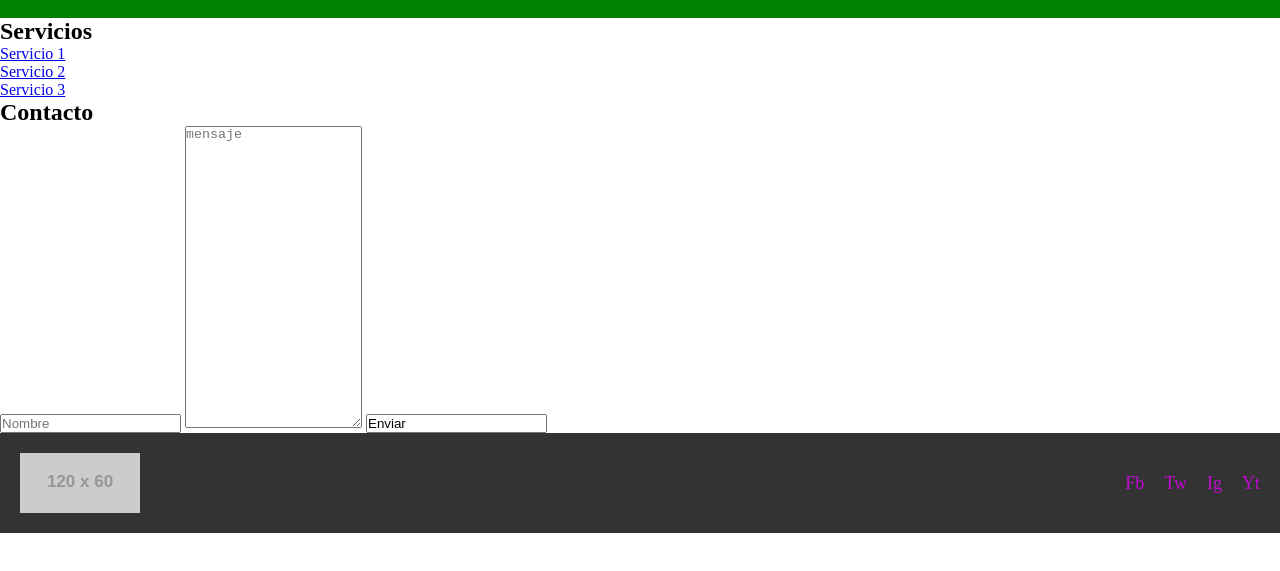
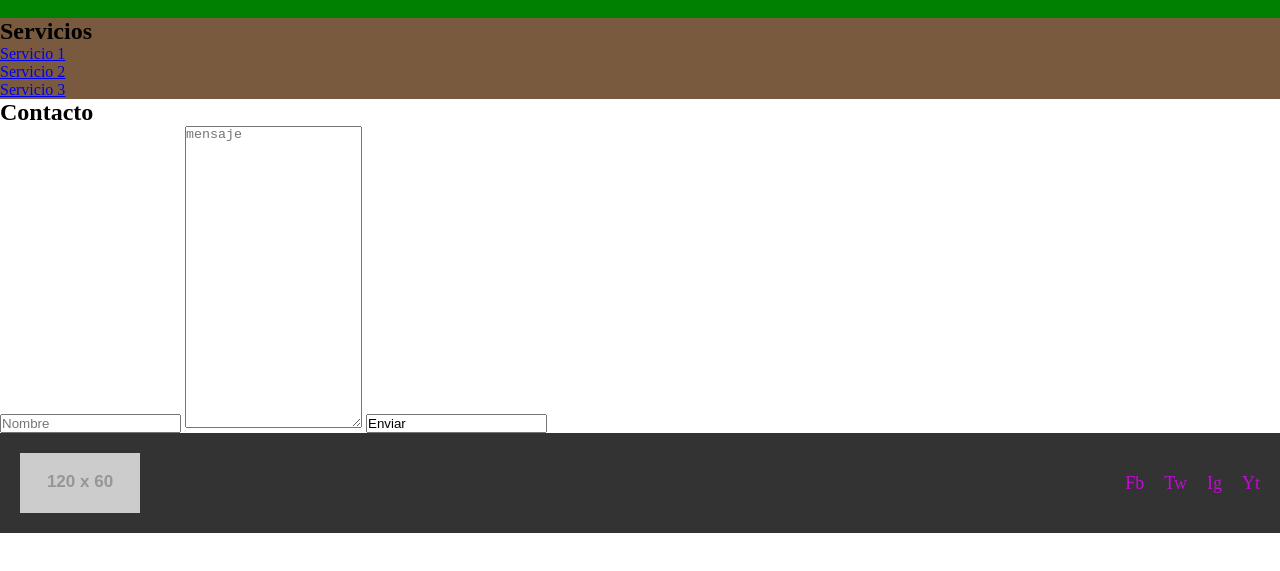
Before and after one commit to federicomiranda/camada-8665, a plain HTML site: page index.html in a window 1280 px wide. Shown: the part 131-702 px from the top of the page. Drawn offline with Linux system fonts and the light colour scheme; placeholder pictures from the web are drawn by us.

Commit message:
Cambié el color de fondo de servicios

```diff
--- a/css/estilos.css
+++ b/css/estilos.css
@@ -7,6 +7,10 @@
 header {
   background: green;
   padding: 20px;
+}
+
+.servicios {
+  background: rgb(122, 90, 63);
 }
 
 footer {
```
